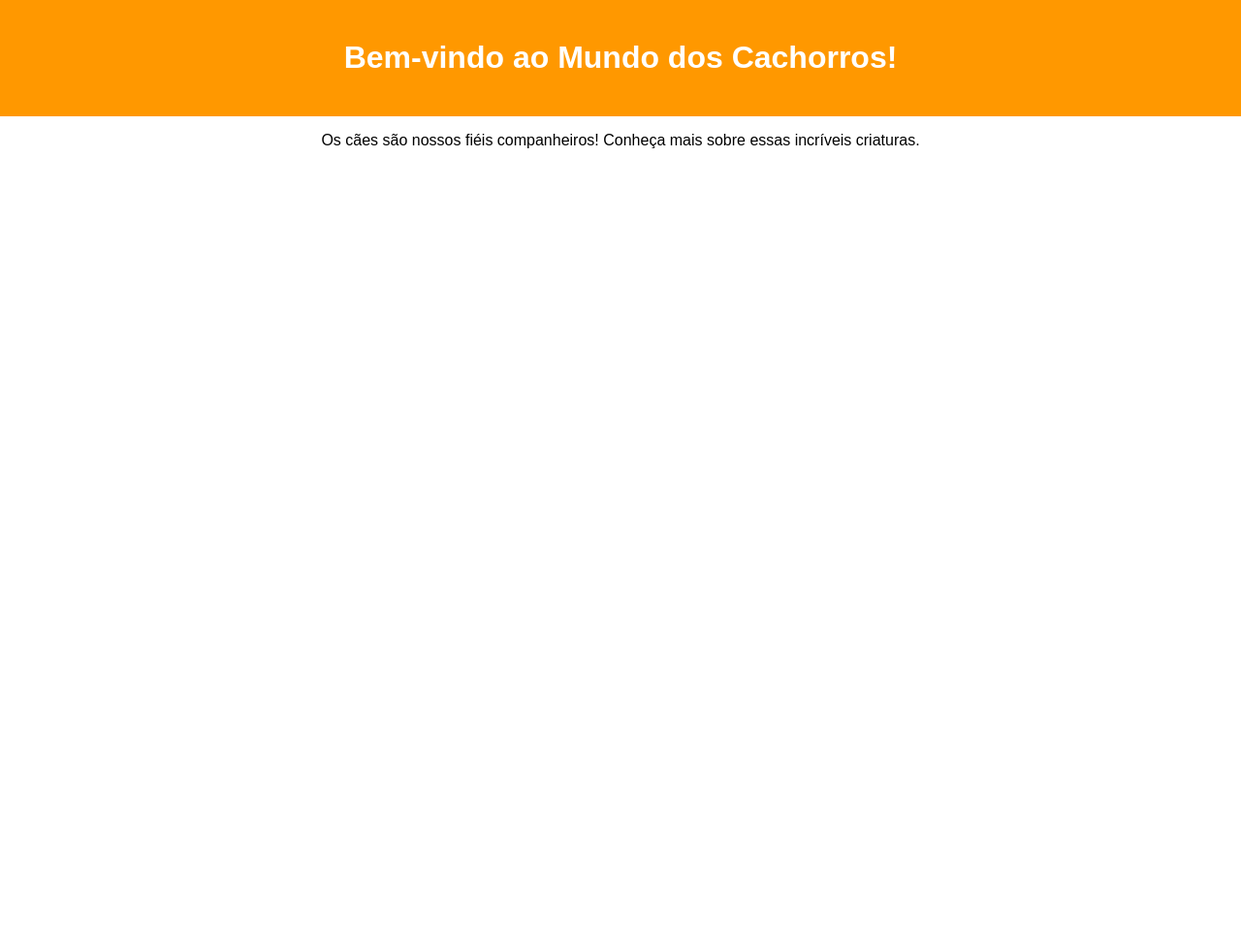
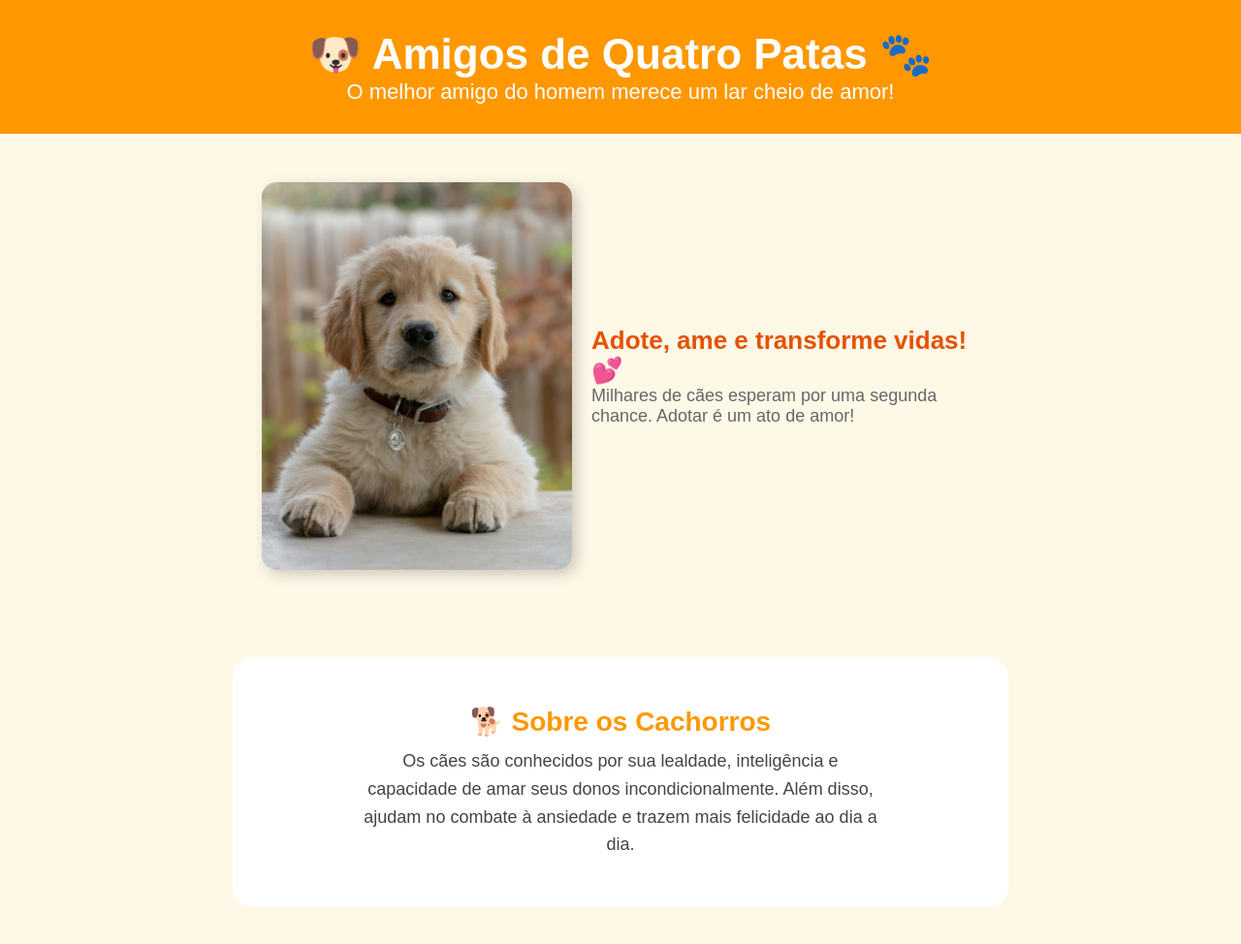
Before and after one commit to mariavitoriasouzadev/landing-page-doguinhos, a plain HTML site: page index.html in a window 1280 px wide. Shown: the whole page at 97% size. Before the commit the page ends 800 px from the top, so only its background shows below. Drawn offline with Linux system fonts and the light colour scheme.

Commit message:
Fase 2: Novo layout, imagens e melhorias visuais

```diff
--- a/css/style.css
+++ b/css/style.css
@@ -1,12 +1,74 @@
-body {
-    font-family: Arial, sans-serif;
+/* Reset básico */
+* {
     margin: 0;
     padding: 0;
+    box-sizing: border-box;
+    font-family: 'Arial', sans-serif;
+}
+
+/* Estilização geral */
+body {
+    background-color: #fef9e7;
+    color: #333;
     text-align: center;
 }
 
+/* Cabeçalho */
 header {
     background-color: #ff9800;
     color: white;
-    padding: 20px;
+    padding: 30px;
+    font-size: 22px;
 }
+
+/* Hero Section */
+.hero {
+    display: flex;
+    align-items: center;
+    justify-content: center;
+    flex-wrap: wrap;
+    padding: 50px 10%;
+    gap: 20px;
+}
+
+.hero img {
+    width: 320px;
+    border-radius: 15px;
+    box-shadow: 5px 5px 15px rgba(0, 0, 0, 0.2);
+}
+
+.hero .text {
+    max-width: 400px;
+    text-align: left;
+}
+
+.hero h2 {
+    font-size: 26px;
+    color: #e65100;
+}
+
+.hero p {
+    font-size: 18px;
+    color: #666;
+}
+
+/* Seção Sobre */
+.about {
+    padding: 50px 10%;
+    background-color: #fff;
+    border-radius: 20px;
+    margin: 40px auto;
+    max-width: 800px;
+}
+
+.about h2 {
+    color: #ff9800;
+    font-size: 28px;
+    margin-bottom: 10px;
+}
+
+.about p {
+    font-size: 18px;
+    color: #444;
+    line-height: 1.6;
+}
--- a/index.html
+++ b/index.html
@@ -8,10 +8,22 @@
 </head>
 <body>
     <header>
-        <h1>Bem-vindo ao Mundo dos Cachorros!</h1>
+        <h1>🐶 Amigos de Quatro Patas 🐾</h1>
+        <p>O melhor amigo do homem merece um lar cheio de amor!</p>
     </header>
-    <section>
-        <p>Os cães são nossos fiéis companheiros! Conheça mais sobre essas incríveis criaturas.</p>
+
+    <section class="hero">
+        <img src="img/photo-1591160690555-5debfba289f0.jpeg" alt="Cachorro feliz">
+        <div class="text">
+            <h2>Adote, ame e transforme vidas! 💕</h2>
+            <p>Milhares de cães esperam por uma segunda chance. Adotar é um ato de amor!</p>
+        </div>
     </section>
+
+    <section class="about">
+        <h2>🐕 Sobre os Cachorros</h2>
+        <p>Os cães são conhecidos por sua lealdade, inteligência e capacidade de amar seus donos incondicionalmente. Além disso, ajudam no combate à ansiedade e trazem mais felicidade ao dia a dia.</p>
+    </section>
+
 </body>
 </html>
```
Also changed, not shown: img/photo-1591160690555-5debfba289f0.jpeg (added).
